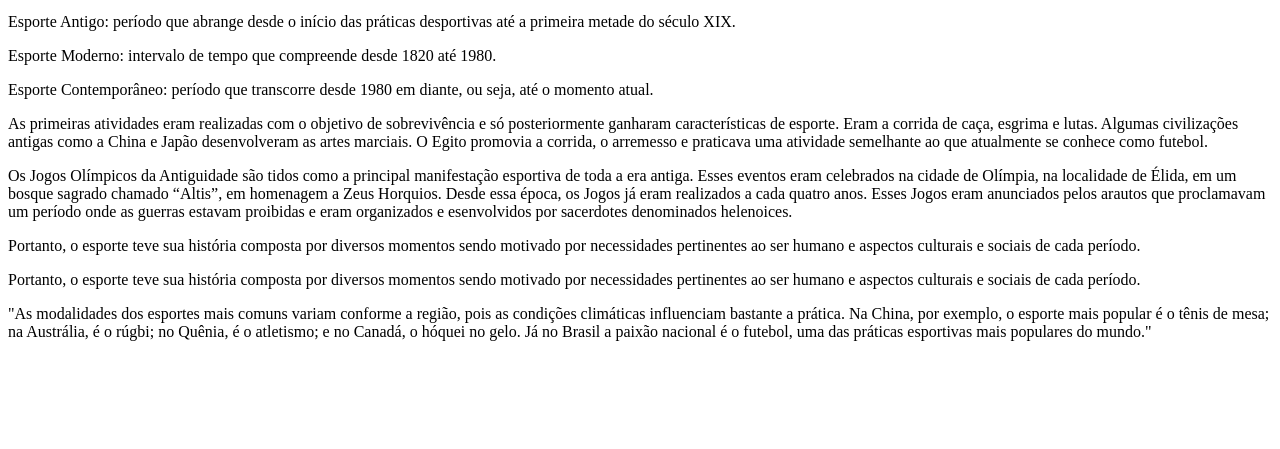
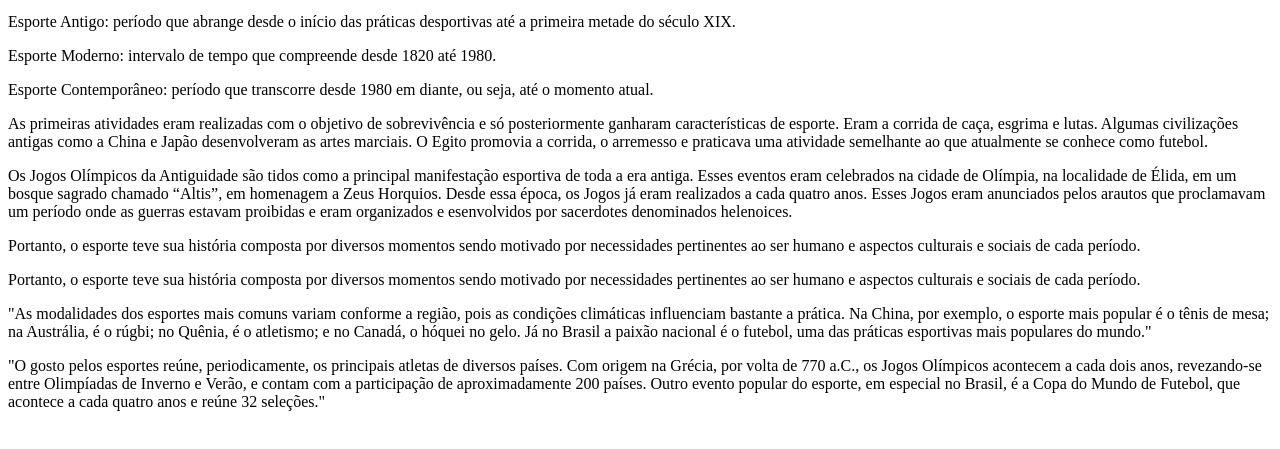
Before and after one commit to henriquesilvagustavo/primeiroano2023, a plain HTML site: page index.html in a window 1280 px wide. Shown: the part 137-586 px from the top of the page. Drawn offline with Linux system fonts and the light colour scheme.

```diff
--- a/index.html
+++ b/index.html
@@ -17,5 +17,7 @@
      Desde essa época, os Jogos já eram realizados a cada quatro anos. Esses Jogos eram anunciados pelos arautos que proclamavam um período onde as guerras estavam proibidas e eram organizados e esenvolvidos por sacerdotes denominados helenoices.</p>
     <p>Portanto, o esporte teve sua história composta por diversos momentos sendo motivado por necessidades pertinentes ao ser humano e aspectos culturais e sociais de cada período.<p>Portanto, o esporte teve sua história composta por diversos momentos sendo motivado por necessidades pertinentes ao ser humano e aspectos culturais e sociais de cada período.</p>
     <p>"As modalidades dos esportes mais comuns variam conforme a região, pois as condições climáticas influenciam bastante a prática. Na China, por exemplo, o esporte mais popular é o tênis de mesa; na Austrália, é o rúgbi; no Quênia, é o atletismo; e no Canadá, o hóquei no gelo. Já no Brasil a paixão nacional é o futebol, uma das práticas esportivas mais populares do mundo."</p>
+    <p>"O gosto pelos esportes reúne, periodicamente, os principais atletas de diversos países. Com origem na Grécia, por volta de 770 a.C., os Jogos Olímpicos acontecem a cada dois anos, revezando-se entre Olimpíadas de Inverno e Verão, e contam com a participação de aproximadamente 200 países. Outro evento popular do esporte, em especial no Brasil, é a Copa do Mundo de Futebol, que acontece a cada quatro anos e reúne 32 seleções."</p>
+
 </body>
 </html>
```
